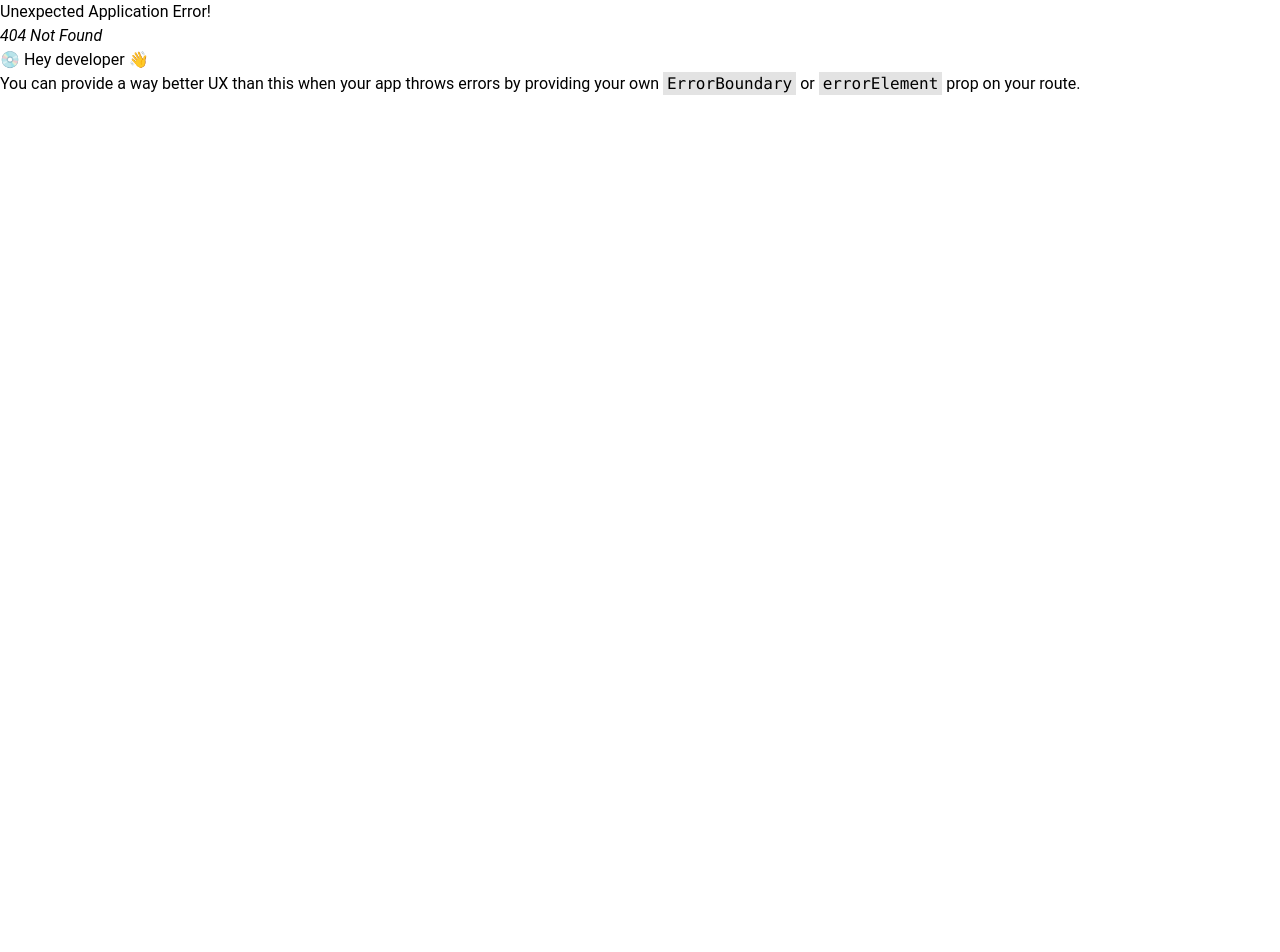
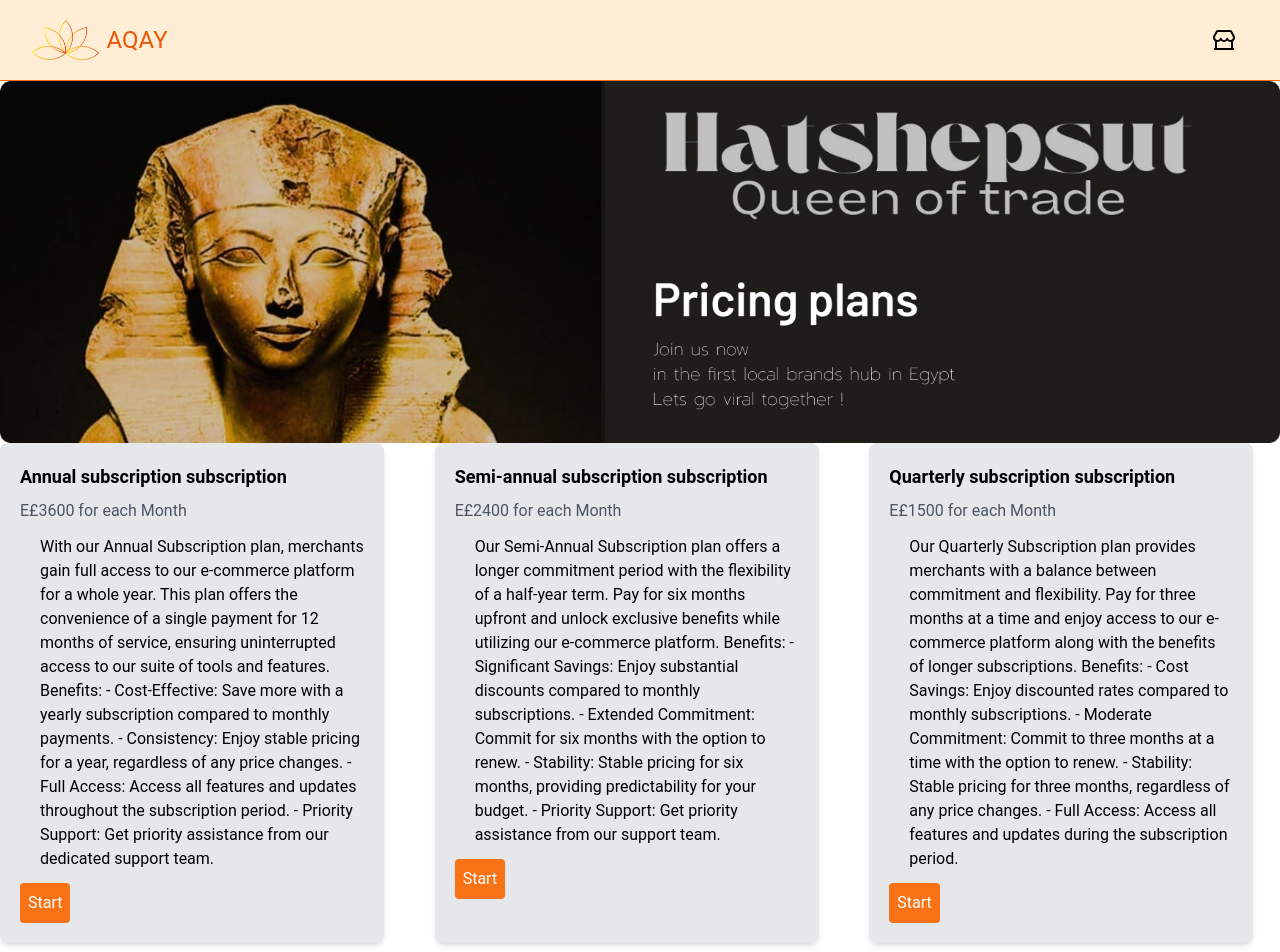
Before and after one commit to nadashabaan/AQAY_Platform, a React (Vite) app in the folder aqay/: page /subscriptions in a window 1280 px wide. Before the commit this address had no page. Shown: the top 952 px of the page. Before the commit the page ends 800 px from the top, so only its background shows below. Built offline with nearby package versions, Linux system fonts and the light colour scheme; data requests are answered from the project's data file.

Commit message:
plan+plans +subscriptions

```diff
--- a/aqay/src/App.jsx
+++ b/aqay/src/App.jsx
@@ -22,6 +22,7 @@ import PersonalInfo from "./Pages/PersonalInfo";
 import Reset from "./Pages/Reset";
 import StoreFront from "./Pages/StoreFront";
 import ViewBrand from "./Pages/ViewBrand";
+import Subscriptions from "./Pages/Subscriptions";
 
 const App = () => {
   const router = createBrowserRouter(
@@ -39,6 +40,7 @@ const App = () => {
         <Route path="/Reset" element={<Reset />} />
         <Route path="/storeFront" element={<StoreFront />} />
         <Route path="/view" element={<ViewBrand />} />
+        <Route path="/subscriptions" element={<Subscriptions />} />
       </Route>
     )
   );
--- /dev/null
+++ b/aqay/src/Pages/Plans.jsx
@@ -0,0 +1,28 @@
+import React from "react";
+import { useState, useEffect } from "react";
+import Plan from "../component/Plan";
+const Plans = () => {
+  const [plans, setplans] = useState([]);
+  useEffect(() => {
+    const fetchPlans = async () => {
+      const apiUrl = "http://localhost:4000/plans";
+      try {
+        const res = await fetch(apiUrl);
+        const data = await res.json();
+        setplans(data);
+      } catch (error) {
+        console.log("Error fetching data", error);
+      }
+    };
+    fetchPlans();
+  }, []);
+  return (
+    <div className="grid grid-cols-1 md:grid-cols-3 gap-6">
+      {plans.map((plan) => (
+        <Plan key={plan.id} plan={plan} />
+      ))}
+    </div>
+  );
+};
+
+export default Plans;
--- /dev/null
+++ b/aqay/src/Pages/Subscriptions.jsx
@@ -0,0 +1,15 @@
+import React from "react";
+import NavbarM from "../component/NavbarM";
+import Plans from "./Plans";
+import heroS from "../assets/Images/heroS.png";
+const Subscriptions = () => {
+  return (
+    <>
+      <NavbarM />
+      <img className="" src={heroS} />
+      <Plans />
+    </>
+  );
+};
+
+export default Subscriptions;
--- /dev/null
+++ b/aqay/src/Plans.json
@@ -0,0 +1,28 @@
+{
+  "plans": [
+    {
+      "id": "1",
+      "type": "Annual subscription",
+      "description": "With our Annual Subscription plan, merchants gain full access to our e-commerce platform for a whole year. This plan offers the convenience of a single payment for 12 months of service, ensuring uninterrupted access to our suite of tools and features. Benefits: - Cost-Effective: Save more with a yearly subscription compared to monthly payments. - Consistency: Enjoy stable pricing for a year, regardless of any price changes. - Full Access: Access all features and updates throughout the subscription period. - Priority Support: Get priority assistance from our dedicated support team.",
+      "price": "E£3600"
+    },
+    {
+      "id": "2",
+      "type": "Semi-annual subscription",
+      "description": "Our Semi-Annual Subscription plan offers a longer commitment period with the flexibility of a half-year term. Pay for six months upfront and unlock exclusive benefits while utilizing our e-commerce platform. Benefits: - Significant Savings: Enjoy substantial discounts compared to monthly subscriptions. - Extended Commitment: Commit for six months with the option to renew. - Stability: Stable pricing for six months, providing predictability for your budget. - Priority Support: Get priority assistance from our support team.",
+      "price": "E£2400"
+    },
+    {
+      "id": "3",
+      "type": "Quarterly subscription",
+      "description": "Our Quarterly Subscription plan provides merchants with a balance between commitment and flexibility. Pay for three months at a time and enjoy access to our e-commerce platform along with the benefits of longer subscriptions. Benefits: - Cost Savings: Enjoy discounted rates compared to monthly subscriptions. - Moderate Commitment: Commit to three months at a time with the option to renew. - Stability: Stable pricing for three months, regardless of any price changes. - Full Access: Access all features and updates during the subscription period.",
+      "price": "E£1500"
+    },
+    {
+      "id": "4",
+      "type": "Monthly subscription",
+      "description": "Our Monthly Subscription plan offers the flexibility of paying on a monthly basis, allowing merchants to use our e-commerce platform without a long-term commitment. Benefits: - Flexibility: Pay month-to-month with no long-term commitment. - Affordable Start: Start using our platform with a low monthly fee. - Scalability: Easily upgrade, downgrade, or cancel your subscription as your business needs evolve. - Full Access: Access all features and updates as long as the subscription is active.",
+      "price": "E£600"
+    }
+  ]
+}
--- a/aqay/src/component/Navbar.jsx
+++ b/aqay/src/component/Navbar.jsx
@@ -25,7 +25,7 @@ const Navbar = () => {
         <div className="mx-auto max-w-7xl px-2 sm:px-6 lg:px-8 flex h-20 items-center justify-between">
           <div className="flex flex-1 items-center justify-center md:items-stretch md:justify-start">
             <NavLink className="flex flex-shrink-0 items-center mr-4" to="/">
-              <img className="h-10 w-auto" src={logo} alt="React Jobs" />
+              <img className="h-10 w-auto" src={logo} />
               <span className="hidden md:block text-orange-600 text-2xl font-red-rose ml-2 ">
                 AQAY
               </span>
--- /dev/null
+++ b/aqay/src/component/Plan.jsx
@@ -0,0 +1,16 @@
+import React from "react";
+
+const Plan = ({ plan }) => {
+  return (
+    <div className="bg-gray-200 rounded-lg p-5 max-w-sm shadow-md">
+      <h3 className="text-lg font-semibold">{plan.type} subscription</h3>
+      <p className="text-gray-600 my-2">{plan.price} for each Month</p>
+      <ul className="list-disc pl-5 my-3">{plan.description}</ul>
+      <button className="bg-orange-500 text-white p-2 rounded hover:bg-orange-600 focus:outline-none focus:ring-2 focus:ring-orange-500 focus:ring-opacity-50">
+        Start
+      </button>
+    </div>
+  );
+};
+
+export default Plan;
```
Also changed, not shown: aqay/package.json (+5 -2 lines), aqay/src/assets/Images/heroS.png (added), 1 other file (tests, documents, lock files or other folders).
